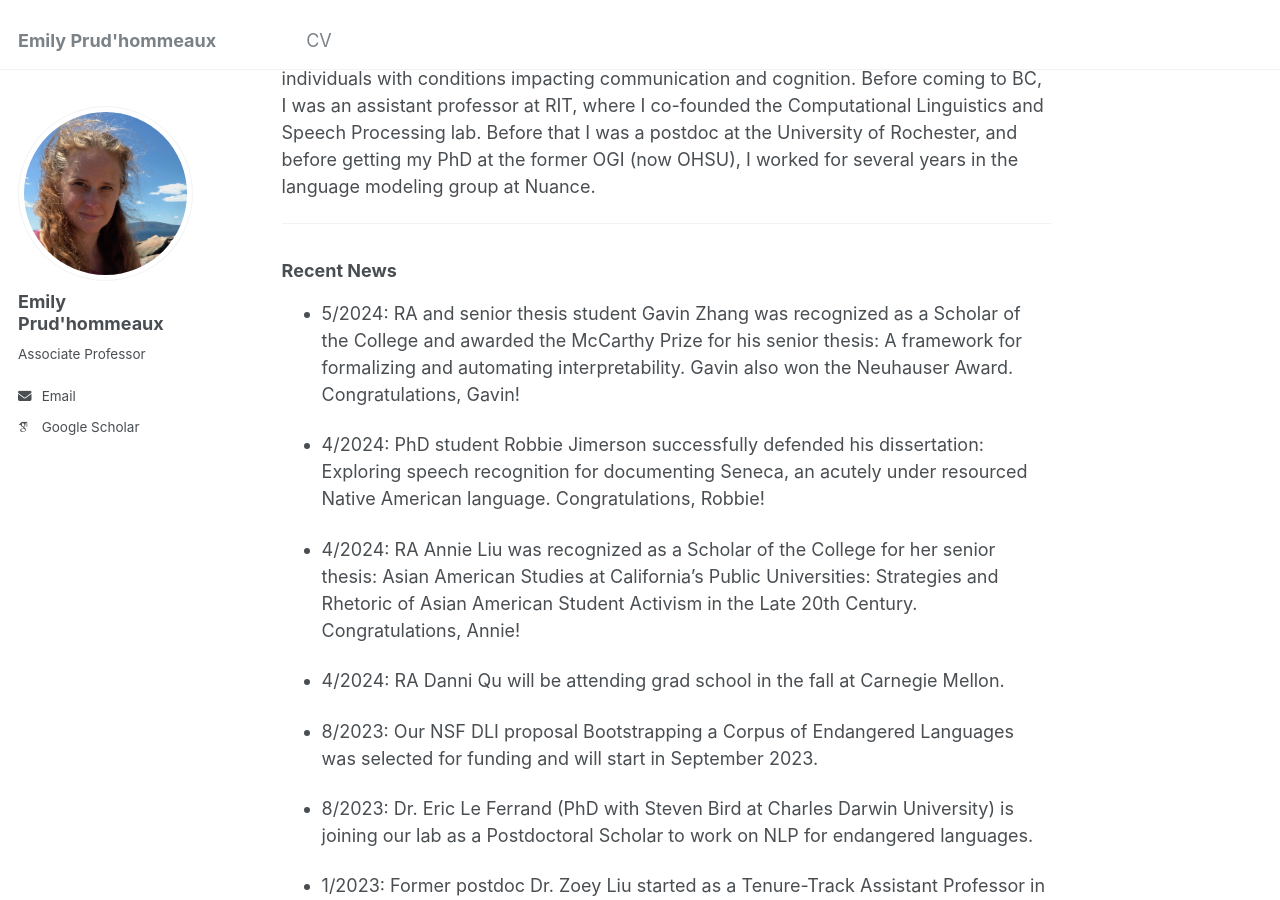
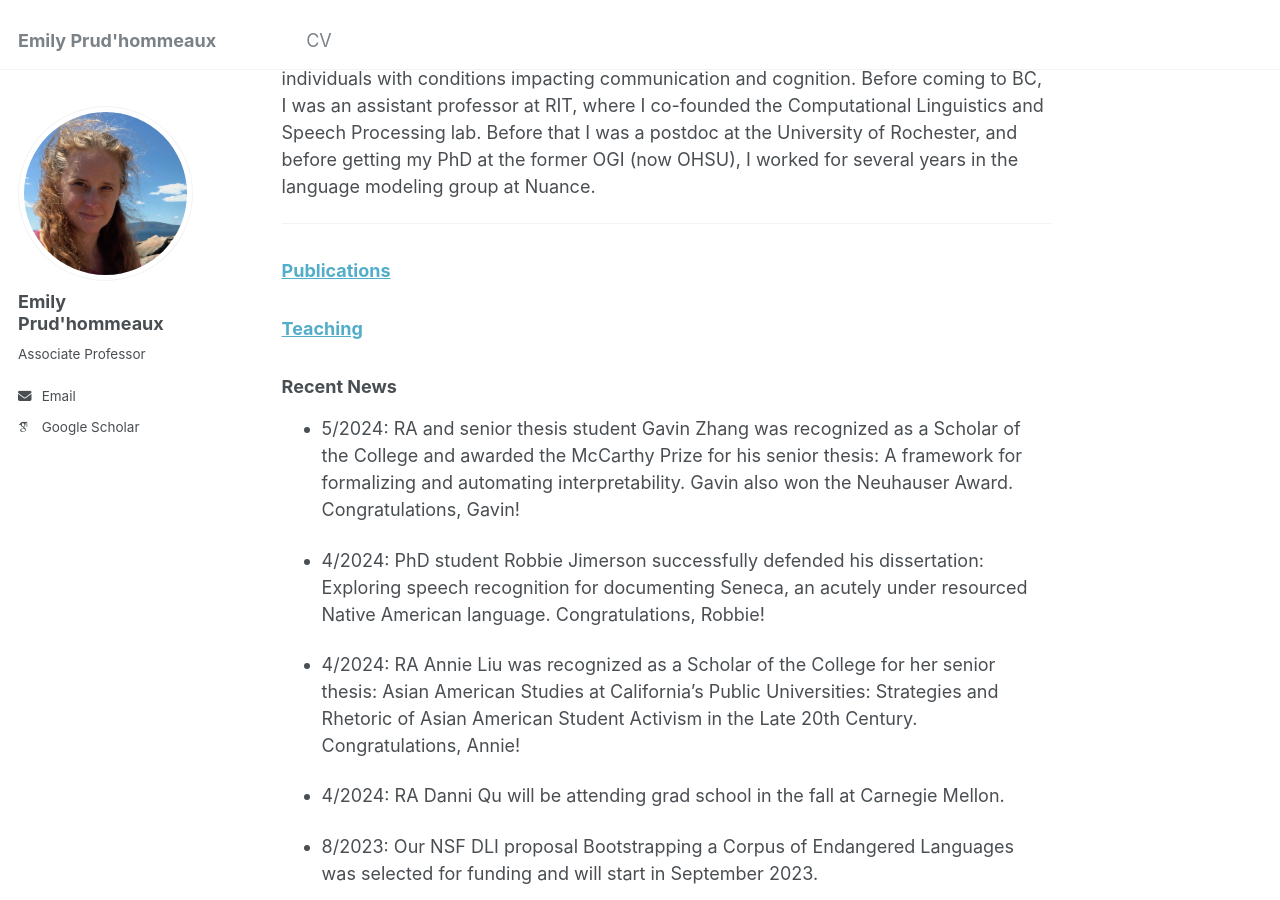
Before and after one commit to emilypx/emilypx.github.io, a Jekyll site: the page built from _pages/about.md, in a window 1280 px wide and 900 px high, scrolled down 346 px. Built offline with Jekyll 4.4.1, drawn with Linux system fonts in a browser that asks for light colours; some web fonts are replaced.

Commit message:
Update about.md

```diff
--- a/_pages/about.md
+++ b/_pages/about.md
@@ -19,6 +19,11 @@ My research area is natural language processing (NLP) in low-resource settings,
 
 ---
 
+### [Publications](http://cs.bc.edu/~prudhome/publications.html)
+
+
+### [Teaching](http://cs.bc.edu/~prudhome/teaching.html)
+
 ### Recent News
 
 * 5/2024: RA and senior thesis student Gavin Zhang was recognized as a Scholar of the College and awarded the McCarthy Prize for his senior thesis: A framework for formalizing and automating interpretability. Gavin also won the Neuhauser Award. Congratulations, Gavin!
```
